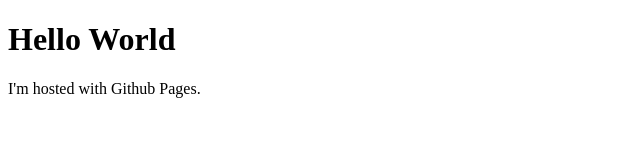
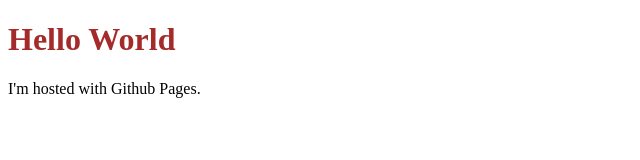
Before and after one commit to ChunHYeung/chunhyeung.github.io, a plain HTML site: page index.html in a window 1280 px wide. Shown: the whole page, without its empty margins (0-640 px from the left). Drawn offline with Linux system fonts and the light colour scheme.

Commit message:
Adding css

```diff
--- a/index.html
+++ b/index.html
@@ -4,6 +4,7 @@
     <meta charset="UTF-8">
     <meta http-equiv="X-UA-Compatible" content="IE=edge">
     <meta name="viewport" content="width=device-width, initial-scale=1.0">
+    <link rel="stylesheet" href="./style.css">
     <title>Github Pages testing</title>
 </head>
 <body>
--- /dev/null
+++ b/style.css
@@ -0,0 +1,3 @@
+h1 {
+    color: brown;
+}
```
